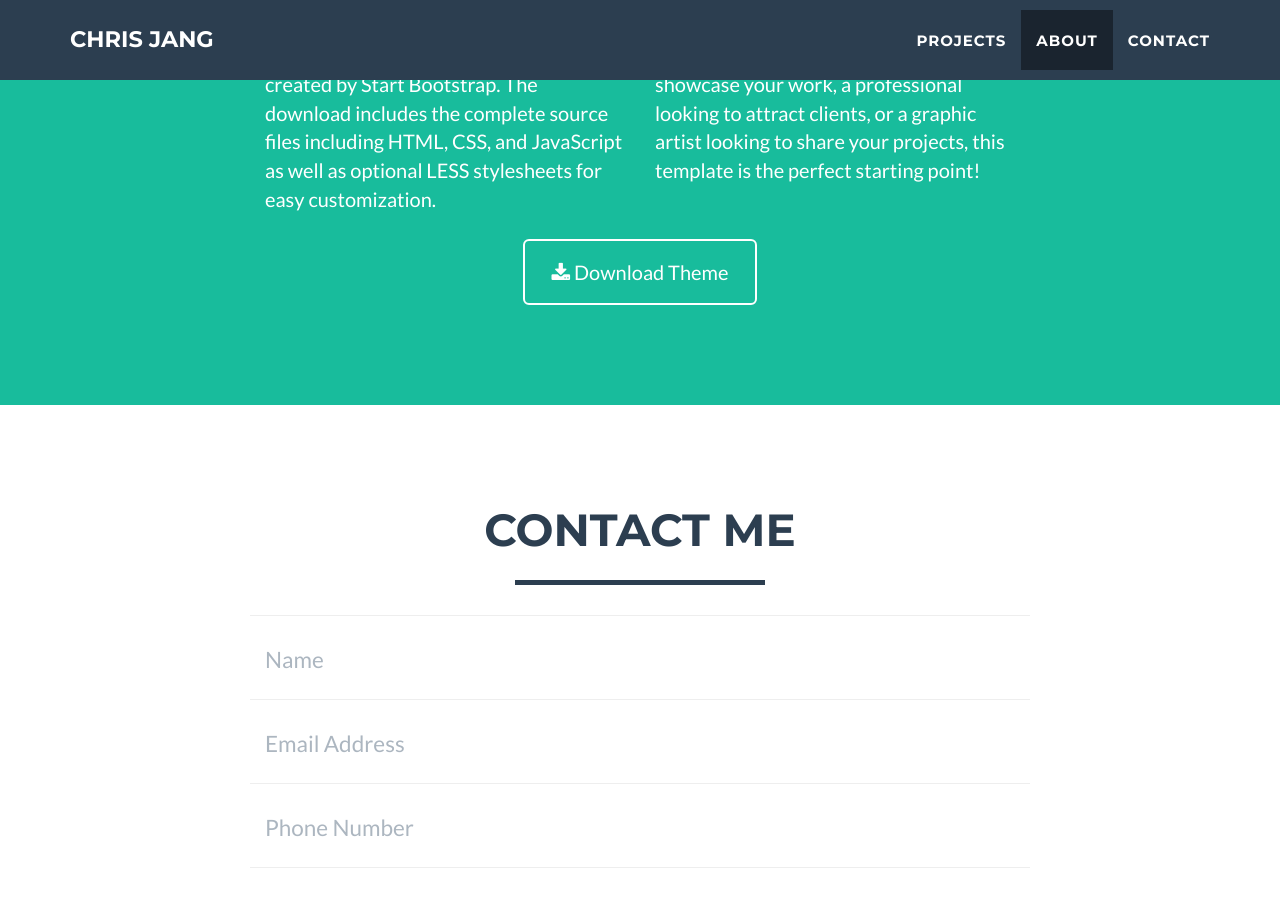
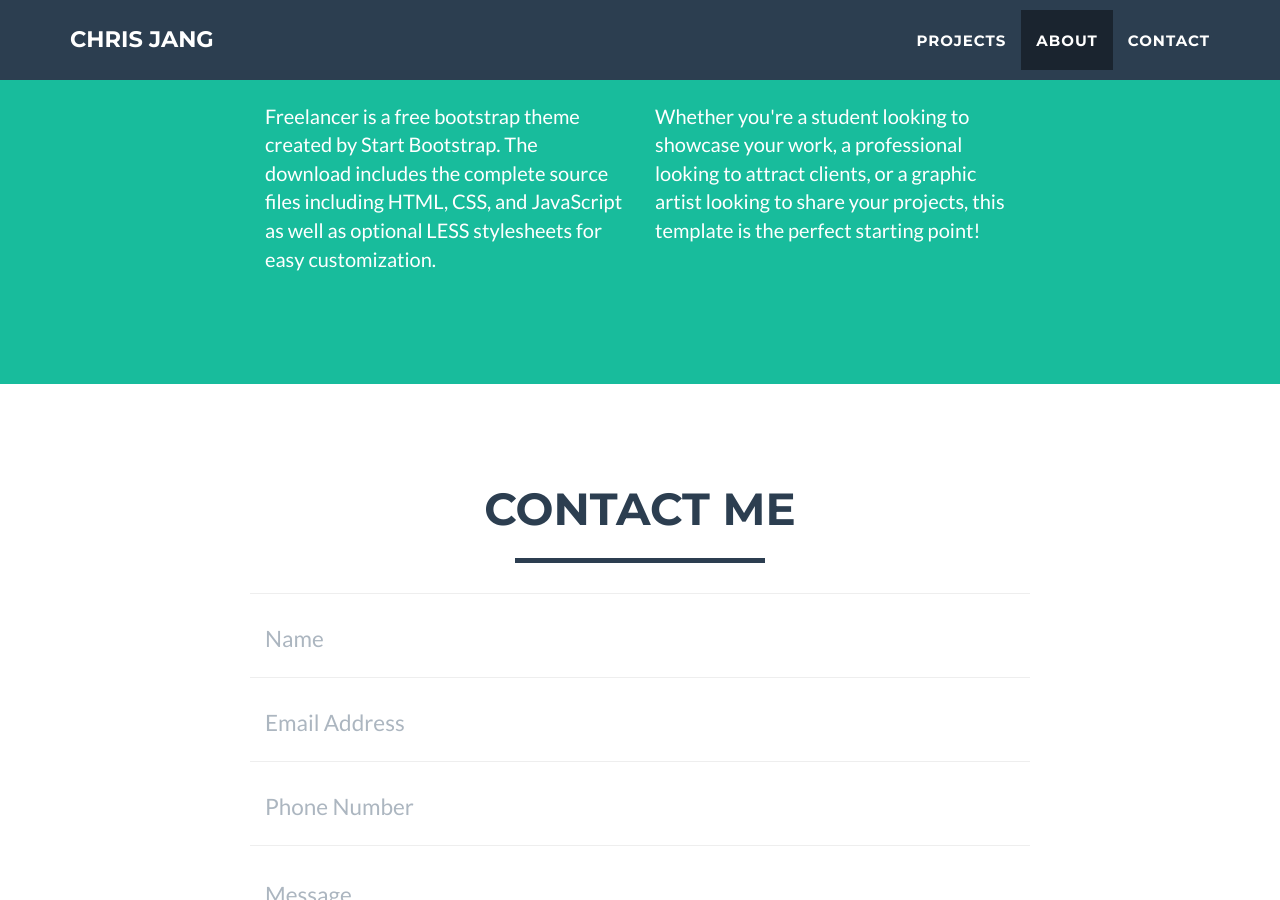
Before and after one commit to cjang5/cjang5.github.io, a Jekyll site: the page built from index.html, in a window 1280 px wide and 900 px high, scrolled down 1794 px. Built offline with Jekyll 4.4.1, drawn with Linux system fonts in a browser that asks for light colours.

Commit message:
put back starlight and commented out button

```diff
--- a/_includes/about.html
+++ b/_includes/about.html
@@ -4,7 +4,7 @@
             <div class="row">
                 <div class="col-lg-12 text-center">
                     <h2>About</h2>
-                    <!--<hr class="star-light"> -->
+                    <hr class="star-light"> <!-- this is the --*-- divider thing TODO: Will replace -->
                 </div>
             </div>
             <div class="row">
@@ -14,11 +14,11 @@
                 <div class="col-lg-4">
                     <p>Whether you're a student looking to showcase your work, a professional looking to attract clients, or a graphic artist looking to share your projects, this template is the perfect starting point! </p>
                 </div>
-                <div class="col-lg-8 col-lg-offset-2 text-center">
+                <!--<div class="col-lg-8 col-lg-offset-2 text-center">
                     <a href="#" class="btn btn-lg btn-outline">
                         <i class="fa fa-download"></i> Download Theme
                     </a>
-                </div>
+                </div> -->
             </div>
         </div>
     </section>
```
